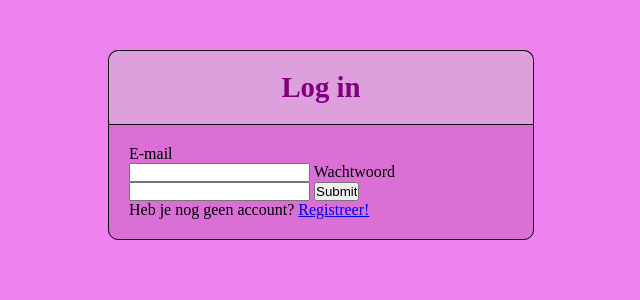
After one commit to 2114550/phpschool, a PHP site: page /inlog.php in a window 1280 px wide. The commit adds this page. Shown: the top 300 px of the page, without its empty margins (319-959 px from the left). Run offline with PHP 8.4, Linux system fonts and the light colour scheme.

Commit message:
PHP SQL site

```diff
--- /dev/null
+++ b/inlog.php
@@ -0,0 +1,22 @@
+<!DOCTYPE html>
+<html>
+<head>
+    <link rel="stylesheet" href="styles.css">
+</head>
+<body>
+	<div class="header">
+        <h2>Log in</h2>
+    </div>
+		<form action="inlog.php" method="POST">
+			<label for="email">E-mail</label> <br>
+				<input type="text" name="email"/>
+			<label for="pass">Wachtwoord</label>
+				<input type="password" name="pass_1"/>
+				<input type="submit" name="login"/>
+				<p>
+					Heb je nog geen account? <a href="index.php"> Registreer!</a>
+				</p>
+		</form>
+
+</body>
+</html>
--- /dev/null
+++ b/styles.css
@@ -0,0 +1,39 @@
+* {
+    margin: 0;
+    padding: 0;
+}
+body {
+    background: violet;
+}
+
+.header {
+    font-size: 120%;
+    width: 30%;
+    margin: 50px auto 0;
+    color: purple;
+    background: plum;
+    text-align: center;
+    border: 1px solid black;
+    border-bottom: none;
+    border-radius: 10px 10px 0 0;
+    padding: 20px;
+}
+
+form {
+    font-size: 100%;
+    width: 30%;
+    margin: 0 auto;
+    background: orchid;
+    padding: 20px;
+    border: 1px solid black;
+    border-radius: 0 0 10px 10px;
+}
+.error {
+    width: 92%;
+    margin: 0 auto;
+    padding: 10px;
+    border: 1px solid black;
+    color: red;
+    border-radius: 5px;
+    text-align: left;
+}
```
Also changed, not shown: errors.php (added, +8 -0 lines), index.php (+21 -17 lines), school.sql (added, +137 -0 lines), server.php (added, +32 -0 lines).
